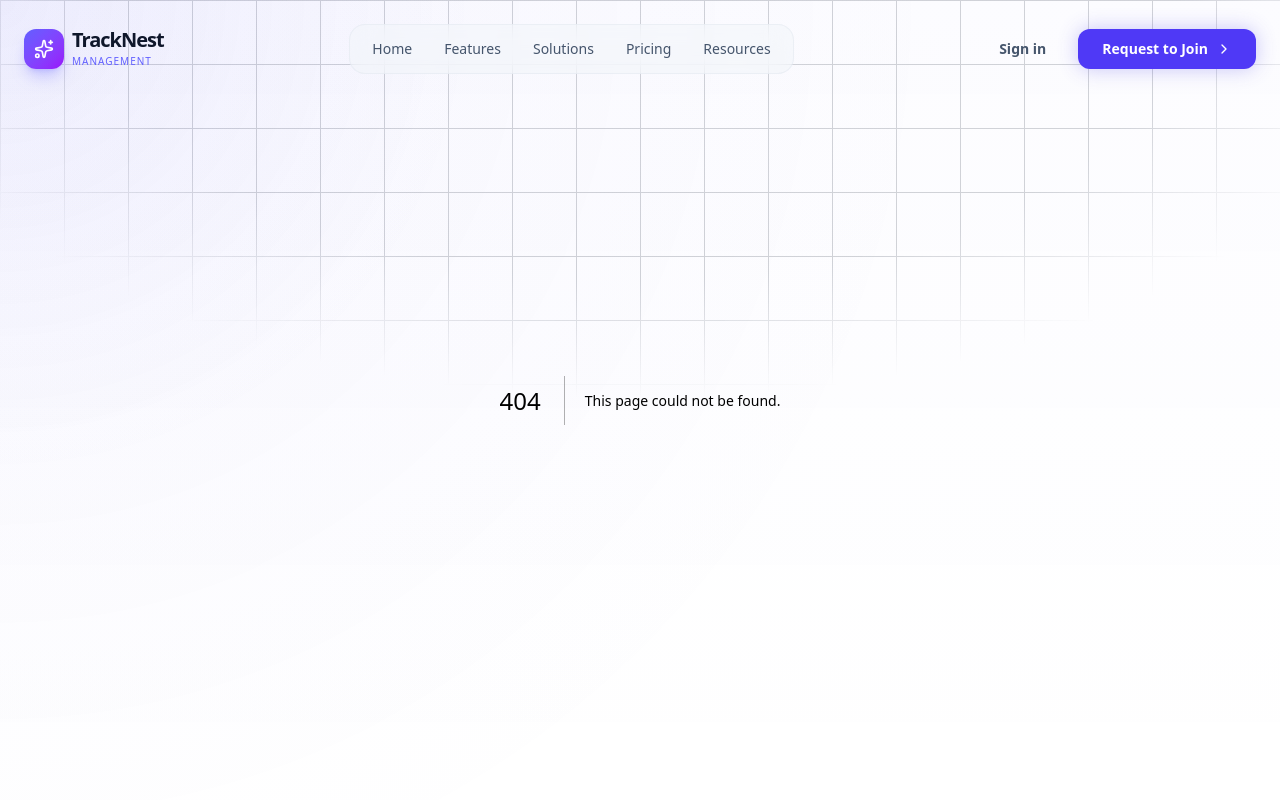
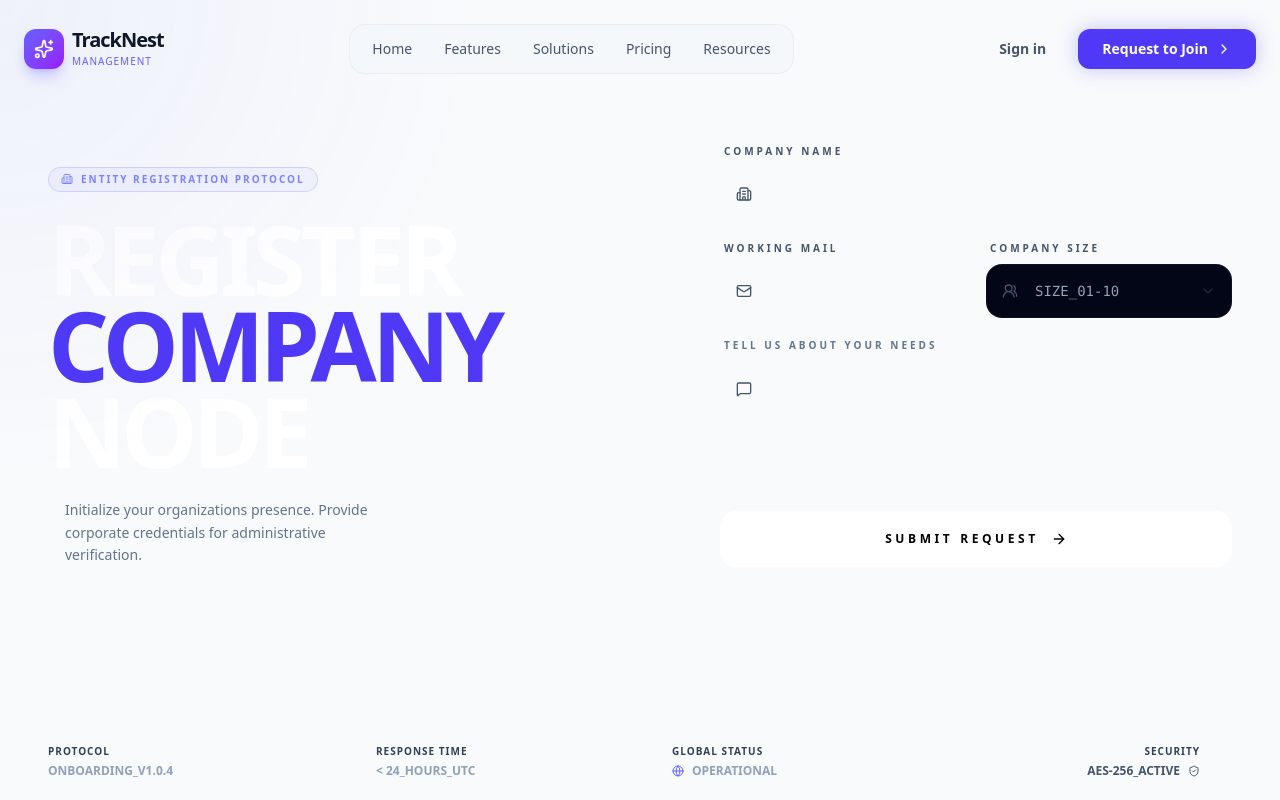
Before and after one commit to Alihaider592/TrackNest, a Next.js app: page /contactadmin in a window 1280 px wide. Before the commit this address had no page. Shown: the top 800 px of the page. Built offline with nearby package versions, Linux system fonts and the light colour scheme.

Commit message:
contact admin page created

```diff
--- /dev/null
+++ b/app/contactadmin/page.tsx
@@ -0,0 +1,176 @@
+"use client";
+
+import Link from "next/link";
+import { motion } from "framer-motion";
+import {
+  ArrowRight,
+  Building2,
+  Globe,
+  Mail,
+  ShieldCheck,
+  ChevronRight,
+  ArrowUpLeft,
+  Users2,
+  MessageSquare,
+} from "lucide-react";
+
+export default function ContactAdmin() {
+  return (
+    <div className="min-h-screen bg-slate-50 dark:bg-[#020617] text-white flex flex-col p-6 md:p-12 overflow-hidden selection:bg-indigo-500/30 font-sans">
+      {/* 2. THE MAIN SECTION */}
+      <main className="flex-1 flex flex-col lg:flex-row items-center lg:items-end justify-between py-12 lg:py-24 relative">
+        {/* Background Decorative Text */}
+        <div className="absolute top-1/2 left-0 -translate-y-1/2 select-none pointer-events-none opacity-[0.02]">
+          <h2 className="text-[20vw] font-black leading-none uppercase tracking-tighter">
+            Join
+          </h2>
+        </div>
+
+        {/* Left Side: Bold Typography */}
+        <div className="max-w-xl z-10 mb-12 lg:mb-0">
+          <motion.div
+            initial={{ opacity: 0, y: 10 }}
+            animate={{ opacity: 1, y: 0 }}
+            className="inline-flex items-center gap-2 px-3 py-1 rounded-full border border-indigo-500/20 bg-indigo-500/5 text-[10px] font-black uppercase tracking-[0.2em] text-indigo-400 mb-6"
+          >
+            <Building2 className="w-3 h-3" /> Entity Registration Protocol
+          </motion.div>
+          <motion.h1
+            initial={{ opacity: 0, x: -20 }}
+            animate={{ opacity: 1, x: 0 }}
+            className="text-6xl md:text-8xl font-black leading-[0.9] tracking-tighter uppercase mb-6"
+          >
+            Register <br /> <span className="text-indigo-600">Company</span>{" "}
+            <br /> Node
+          </motion.h1>
+          <p className="text-slate-500 text-sm font-medium max-w-xs leading-relaxed border-l border-white/10 pl-4">
+            Initialize your organizations presence. Provide corporate
+            credentials for administrative verification.
+          </p>
+        </div>
+
+        {/* Right Side: THE FORM */}
+        <motion.div
+          initial={{ opacity: 0, y: 20 }}
+          animate={{ opacity: 1, y: 0 }}
+          className="w-full max-w-lg z-10"
+        >
+          <form className="space-y-5" onSubmit={(e) => e.preventDefault()}>
+            {/* Field 1: Company Name */}
+            <div className="group relative">
+              <label className="text-[10px] font-black uppercase tracking-[0.3em] text-slate-600 mb-2 block ml-1 group-focus-within:text-indigo-500 transition-colors">
+                Company Name
+              </label>
+              <div className="relative flex items-center">
+                <Building2 className="absolute left-4 w-4 h-4 text-slate-600 group-focus-within:text-indigo-500 transition-colors" />
+                <input
+                  type="text"
+                  placeholder="ACME_CORP_INT"
+                  className="w-full bg-white/[0.02] border border-white/5 rounded-2xl pl-12 pr-4 py-4 text-sm outline-none focus:bg-white/[0.05] focus:border-indigo-500/50 transition-all placeholder:text-white/5 font-mono uppercase"
+                />
+              </div>
+            </div>
+
+            {/* Row: Email and Size */}
+            <div className="grid grid-cols-1 md:grid-cols-2 gap-5">
+              <div className="group relative">
+                <label className="text-[10px] font-black uppercase tracking-[0.3em] text-slate-600 mb-2 block ml-1 group-focus-within:text-indigo-500 transition-colors">
+                  Working mail
+                </label>
+                <div className="relative flex items-center">
+                  <Mail className="absolute left-4 w-4 h-4 text-slate-600 group-focus-within:text-indigo-500 transition-colors" />
+                  <input
+                    type="email"
+                    placeholder="ADMIN@CORP.IO"
+                    className="w-full bg-white/[0.02] border border-white/5 rounded-2xl pl-12 pr-4 py-4 text-sm outline-none focus:bg-white/[0.05] focus:border-indigo-500/50 transition-all placeholder:text-white/5 font-mono"
+                  />
+                </div>
+              </div>
+
+              <div className="group relative">
+                <label className="text-[10px] font-black uppercase tracking-[0.3em] text-slate-600 mb-2 block ml-1 group-focus-within:text-indigo-500 transition-colors">
+                  Company Size
+                </label>
+                <div className="relative flex items-center">
+                  <Users2 className="absolute left-4 w-4 h-4 text-slate-600 group-focus-within:text-indigo-500 transition-colors" />
+                  <select className="w-full bg-[#020617] border border-white/5 rounded-2xl pl-12 pr-4 py-4 text-sm outline-none focus:bg-white/[0.05] focus:border-indigo-500/50 transition-all text-slate-400 font-mono appearance-none">
+                    <option>SIZE_01-10</option>
+                    <option>SIZE_11-50</option>
+                    <option>SIZE_50_PLUS</option>
+                  </select>
+                  <ChevronRight className="absolute right-4 w-4 h-4 text-slate-800 rotate-90" />
+                </div>
+              </div>
+            </div>
+
+            {/* Field 3: Message */}
+            <div className="group relative">
+              <label className="text-[10px] font-black uppercase tracking-[0.3em] text-slate-500 mb-2 block ml-1 group-focus-within:text-indigo-500 transition-colors">
+                Tell us about your needs
+              </label>
+              <div className="relative flex items-center">
+                <MessageSquare className="absolute left-4 top-5 w-4 h-4 text-slate-600 group-focus-within:text-indigo-500 transition-colors" />
+                <textarea
+                  rows={4}
+                  placeholder="How do you plan to use TrackNest? (e.g. Project tracking, team management...)"
+                  className="w-full bg-white/[0.03] border border-white/5 rounded-2xl pl-12 pr-4 py-4 text-sm outline-none focus:bg-white/[0.07] focus:border-indigo-500/50 transition-all placeholder:text-white/10 resize-none"
+                ></textarea>
+              </div>
+            </div>
+
+            {/* Form Actions */}
+            <div className="pt-4">
+              <button className="relative w-full py-5 bg-white text-black hover:bg-indigo-600 hover:text-white transition-all font-black uppercase text-xs tracking-[0.3em] flex items-center justify-center gap-3 group overflow-hidden rounded-2xl">
+                <span className="relative z-10 flex items-center gap-3">
+                  Submit Request{" "}
+                  <ArrowRight className="w-4 h-4 group-hover:translate-x-2 transition-transform" />
+                </span>
+                <div className="absolute inset-0 bg-gradient-to-r from-transparent via-white/20 to-transparent -translate-x-full group-hover:translate-x-full transition-transform duration-700" />
+              </button>
+            </div>
+          </form>
+        </motion.div>
+      </main>
+
+      {/* 3. FOOTER GRID */}
+      <footer className="grid grid-cols-2 lg:grid-cols-4 gap-0 border-t border-white/5 pt-8 mt-12">
+        <div className="flex flex-col gap-1 border-r border-white/5 pr-4">
+          <span className="text-[10px] font-black text-slate-700 uppercase tracking-widest">
+            Protocol
+          </span>
+          <span className="text-xs font-bold text-slate-400 uppercase">
+            Onboarding_v1.0.4
+          </span>
+        </div>
+
+        <div className="flex flex-col gap-1 lg:border-r border-white/5 lg:px-8">
+          <span className="text-[10px] font-black text-slate-700 uppercase tracking-widest">
+            Response Time
+          </span>
+          <span className="text-xs font-bold text-slate-400 uppercase">
+            {"<"} 24_HOURS_UTC
+          </span>
+        </div>
+
+        <div className="hidden lg:flex flex-col gap-1 border-r border-white/5 px-8">
+          <span className="text-[10px] font-black text-slate-700 uppercase tracking-widest">
+            Global Status
+          </span>
+          <div className="flex items-center gap-2 text-xs font-bold text-slate-400 uppercase">
+            <Globe className="w-3 h-3 text-indigo-500" />
+            Operational
+          </div>
+        </div>
+
+        <div className="hidden lg:flex flex-col gap-1 px-8 items-end text-right">
+          <span className="text-[10px] font-black text-slate-700 uppercase tracking-widest">
+            Security
+          </span>
+          <div className="flex items-center gap-2 text-xs font-bold text-slate-600 uppercase">
+            AES-256_ACTIVE <ShieldCheck className="w-3 h-3" />
+          </div>
+        </div>
+      </footer>
+    </div>
+  );
+}
```
